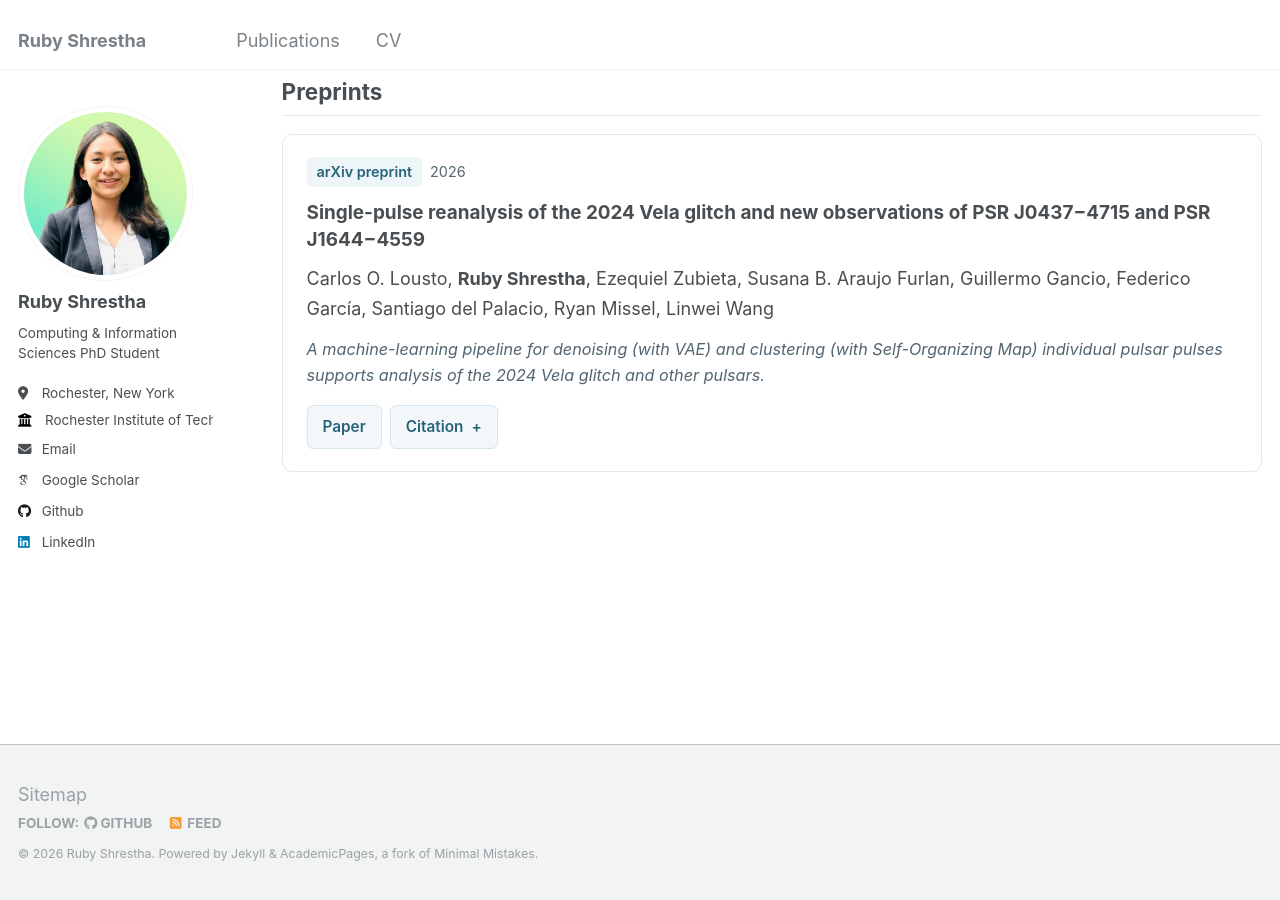
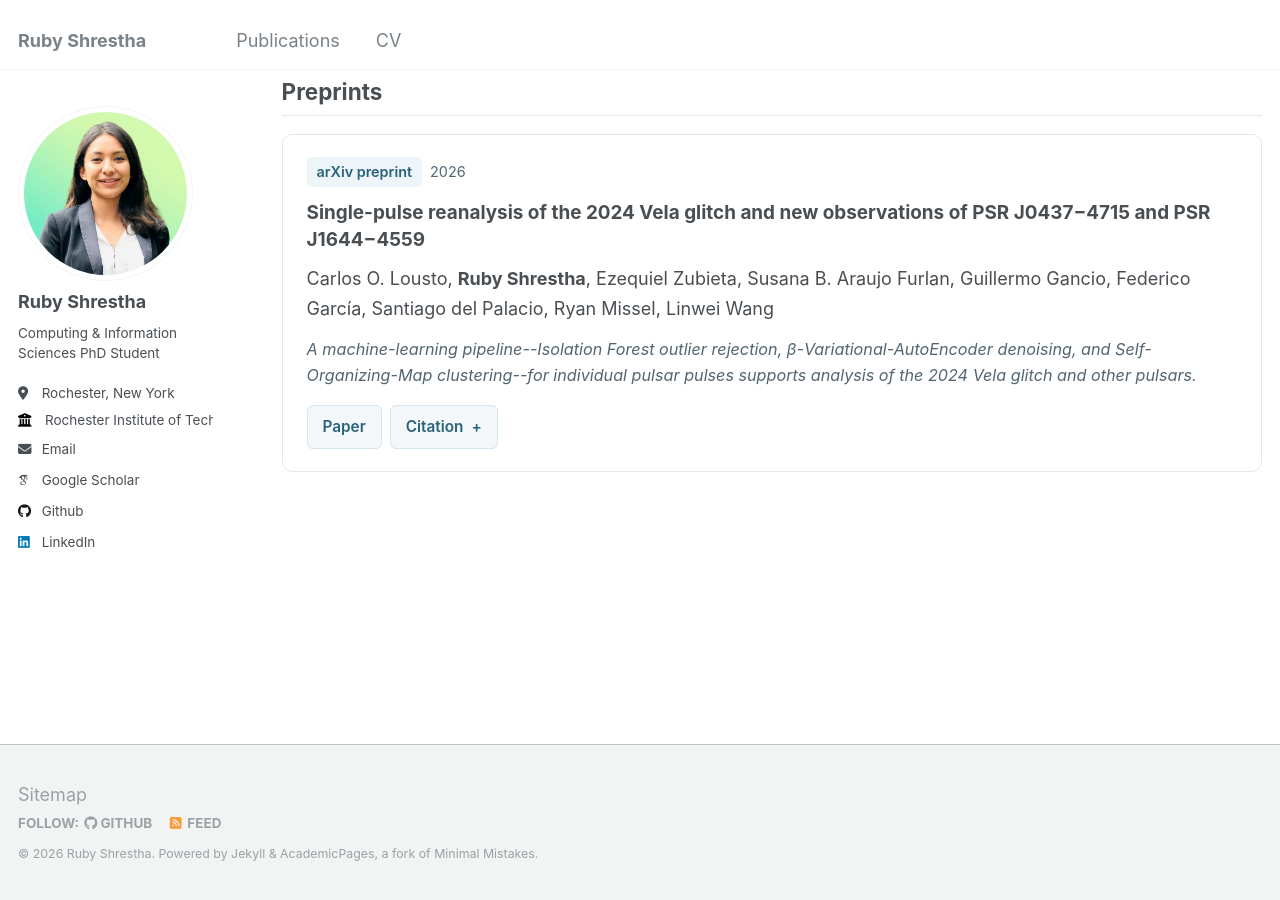
Before and after one commit to ruby-stha/ruby-stha.github.io, a Jekyll site: the page built from _pages/publications.md, in a window 1280 px wide and 900 px high, scrolled down 1131 px. Built offline with Jekyll 4.4.1, drawn with Linux system fonts in a browser that asks for light colours; some web fonts are replaced.

```diff
--- a/_pages/publications.md
+++ b/_pages/publications.md
@@ -363,8 +363,7 @@ author_profile: true
     </p>
 
     <p class="pub-description">
-      A machine-learning pipeline for denoising (with VAE) and clustering (with Self-Organizing Map) individual
-      pulsar pulses supports analysis of the 2024 Vela glitch and other pulsars.
+      A machine-learning pipeline--Isolation Forest outlier rejection, β-Variational-AutoEncoder denoising, and Self-Organizing-Map clustering--for individual pulsar pulses supports analysis of the 2024 Vela glitch and other pulsars.
     </p>
 
     <div class="pub-actions">
```
Also changed, not shown: _pages/about.md (+1 -1 lines).
